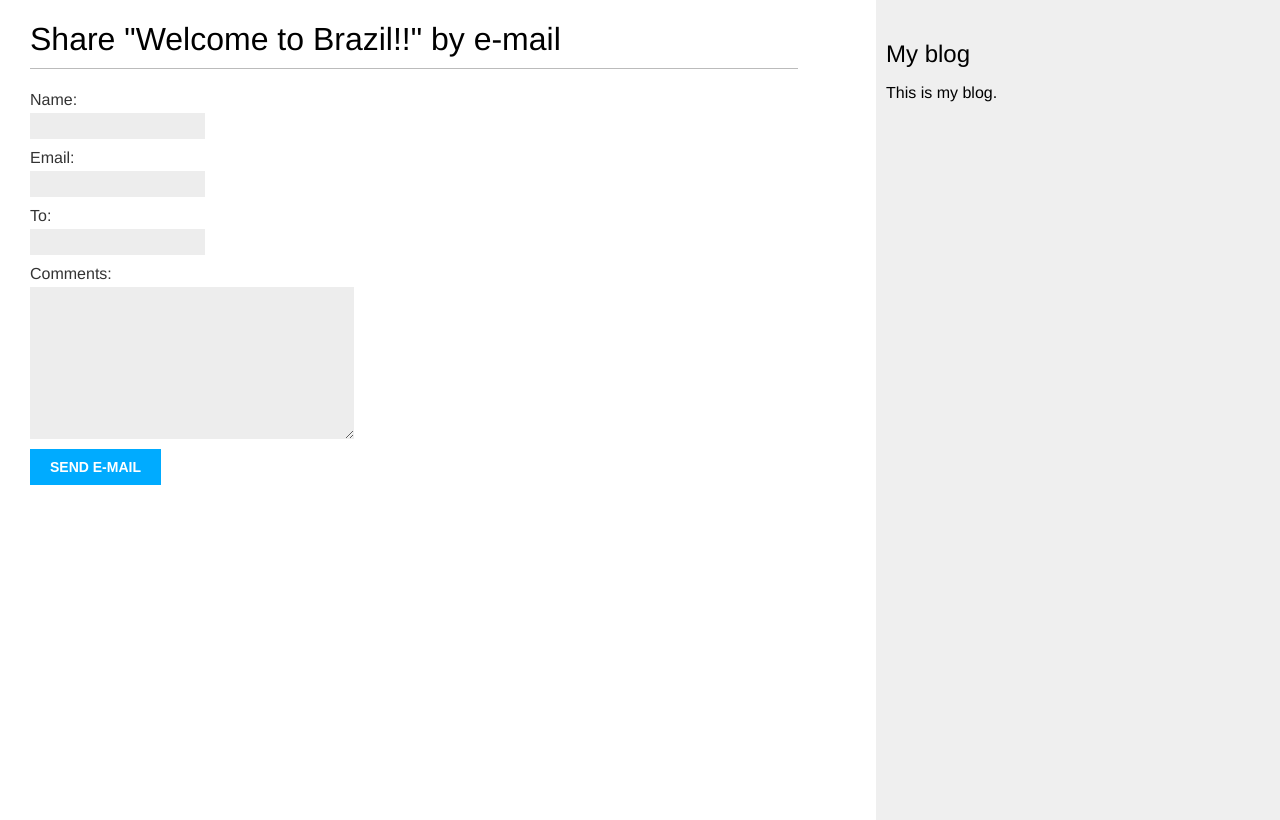
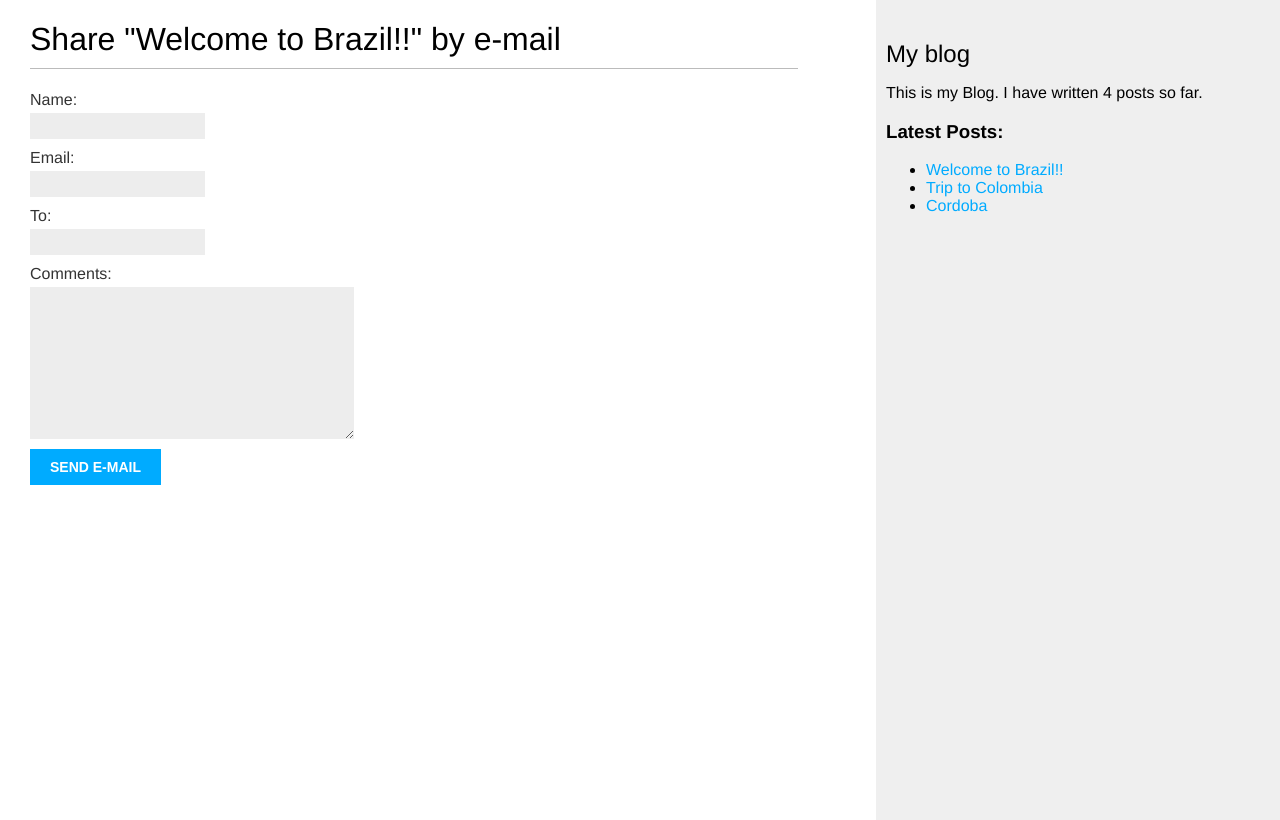
Before and after one commit to ea3/Django-Blog, a Django app: page /blog/4/share in a window 1280 px wide. Run offline with Django 3.2, Linux system fonts and the light colour scheme; data comes from the database, SQL or seed files in the repository; both versions use the stored data as it was after the commit; parts of the project's set-up code (start-up, migrations or seed data) failed here and were passed over.

Commit message:
added tags

```diff
--- a/mysite/blog/templates/blog/base.html
+++ b/mysite/blog/templates/blog/base.html
@@ -1,3 +1,4 @@
+{% load blog_tags %}
 {% load static %}
 <html>
 <head>
@@ -11,7 +12,9 @@
   </div>
   <div id="sidebar">
     <h2>My blog</h2>
-    <p>This is my blog.</p>
+    <p> This is my Blog. I have written {% total_posts %} posts so far.</p>
+    <h3> Latest Posts:</h3>
+    {% show_latest_posts 3 %}
   </div>
 </body>
 </html>
--- /dev/null
+++ b/mysite/blog/templates/blog/post/latest_posts.html
@@ -0,0 +1,7 @@
+<ul>
+    {% for post in latest_posts %}
+        <li>
+            <a href="{{ post.get_absolute_url }}"> {{ post.title }}</a>
+        </li>
+    {% endfor %}
+</ul>
--- /dev/null
+++ b/mysite/blog/templatetags/blog_tags.py
@@ -0,0 +1,15 @@
+from django import template
+from ..models import Post
+
+register = template.Library()
+
+
+@register.simple_tag
+def total_posts():
+    return Post.published.count()
+
+
+@register.inclusion_tag('blog/post/latest_posts.html')
+def show_latest_posts(count=5):
+    latest_posts = Post.published.order_by('-publish')[:count]
+    return {'latest_posts': latest_posts}
```
Also changed, not shown: mysite/blog/templatetags/__init__.py (added), mysite/db.sqlite3.
